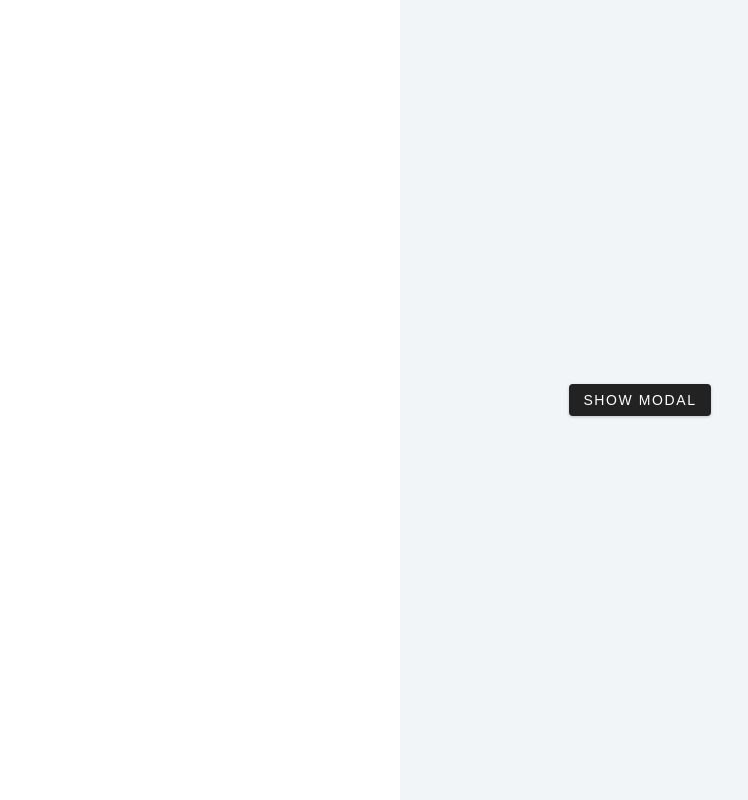
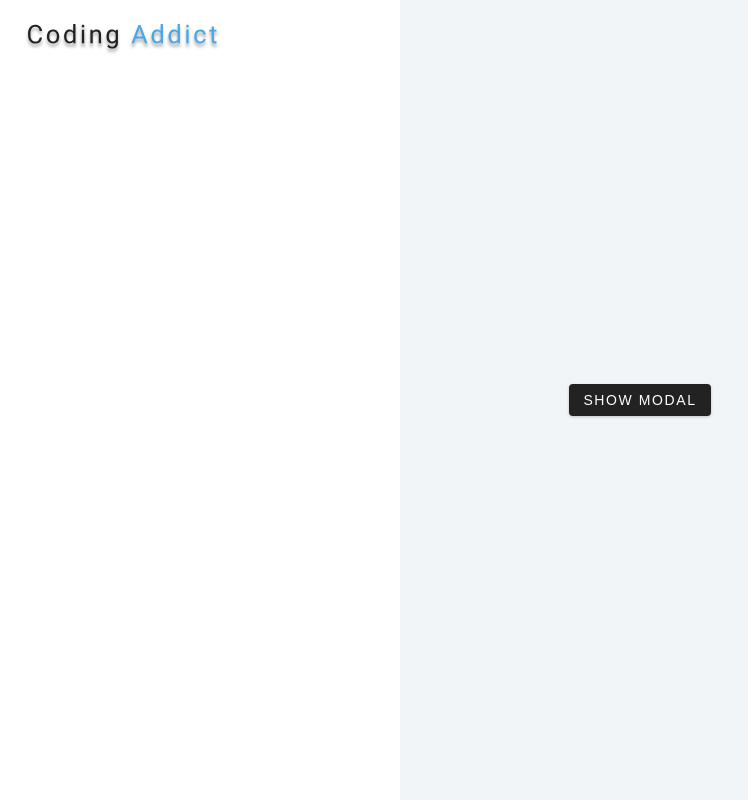
Before and after one commit to o0p/modal-sidebar-react-, a React (Create React App) app: page / in a window 1280 px wide. Shown: the whole page, without its empty margins (0-748 px from the left). Built offline with nearby package versions, Linux system fonts and the light colour scheme.

Commit message:
Add logo

```diff
--- a/src/Sidebar.js
+++ b/src/Sidebar.js
@@ -4,7 +4,13 @@ import { FaTimes } from 'react-icons/fa';
 import { social, links } from './data';
 
 const Sidebar = () => {
-  return <aside className={`sidebar show-sidebar`}></aside>;
+  return (
+    <aside className={`sidebar show-sidebar`}>
+      <div className="sidebar-header">
+        <img src={logo} className="logo" alt="coding additct" />
+      </div>
+    </aside>
+  );
 };
 
 export default Sidebar;
```
